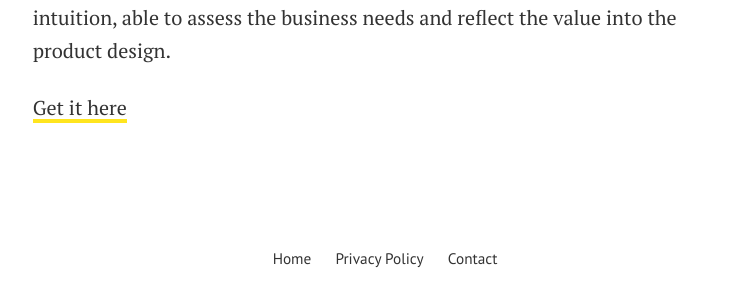
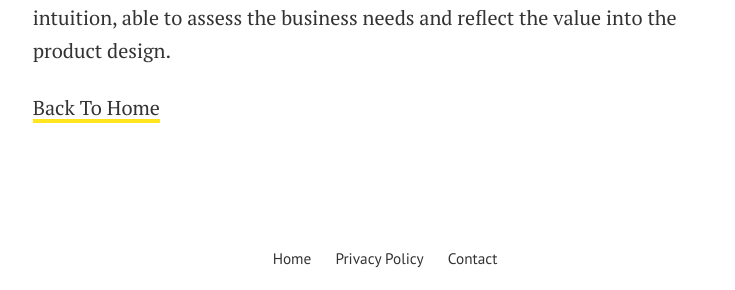
Before and after one commit to muhendrico/muhendrico.github.io, a Jekyll site: the page built from pages/about.md, in a window 1280 px wide and 1047 px high. Shown: the part 706-996 px from the top of the window, without its empty margins (255-990 px from the left). Built offline with Jekyll 4.4.1, drawn with Linux system fonts in a browser that asks for light colours.

Commit message:
Update about.md

```diff
--- a/pages/about.md
+++ b/pages/about.md
@@ -6,4 +6,4 @@ image: assets/images/21266941.jpg
 ---
 Experienced Developer with a demonstrated history of working in the information technology and product development. Proficient in either SQL, Ruby on Rails, JavaScript, HTML, CSS, version management with GIT. I am a hard working and honest individual. As a software engineer, I have strong logical and innovative thinking, troubleshooting skills and diagnostic intuition, able to assess the business needs and reflect the value into the product design.
 
-[Get it here](https://zend.space)
+[Back To Home](https://muhendrico.github.io)
```
